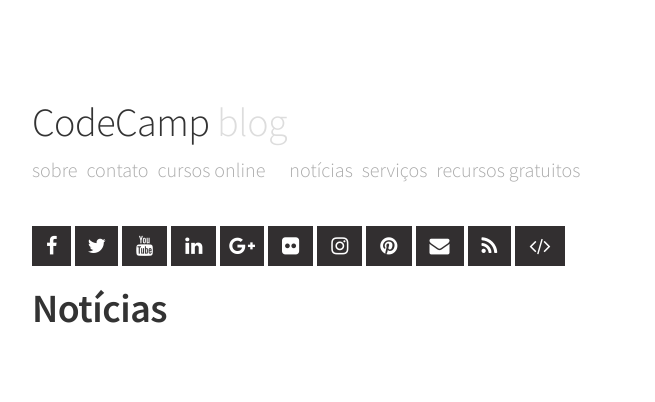
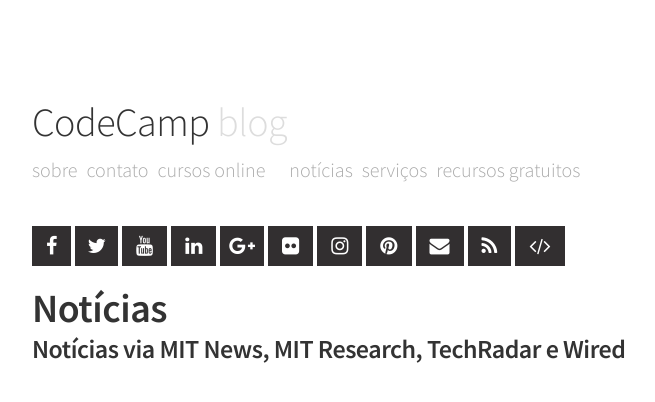
Before and after one commit to snvas/snvas.github.io, a Jekyll site: the page built from noticias.md, in a window 1280 px wide. Shown: the top 402 px of the page, without its empty margins (248-903 px from the left). Built offline with Jekyll 4.4.1, drawn with Linux system fonts in a browser that asks for light colours; nearby versions of some CDN libraries; comment, search, counter and statistics services are not loaded.

Commit message:
news google e outros

```diff
--- a/noticias.md
+++ b/noticias.md
@@ -4,19 +4,20 @@ title: Notícias
 permalink: /noticias/
 ---
 
+### Notícias via MIT News, MIT Research, TechRadar e Wired
 
 <!-- start sw-rss-feed code -->
 <script type="text/javascript">
 <!--
 rssfeed_url = new Array();
-rssfeed_url[0]="http://news.mit.edu/rss/feed"; rssfeed_url[1]="http://www.techradar.com/rss"; rssfeed_url[2]="http://news.mit.edu/rss/research"; rssfeed_url[3]="https://www.wired.com/category/design/feed/";
+rssfeed_url[0]="http://news.mit.edu/rss/feed"; rssfeed_url[1]="http://www.techradar.com/rss"; rssfeed_url[2]="http://news.mit.edu/rss/research"; rssfeed_url[3]="https://www.wired.com/category/design/feed/"; rssfeed_url[4]="http://gadgets.ndtv.com/rss/news"; rssfeed_url[5]="http://www.techrepublic.com/rssfeeds/articles/latest/"; rssfeed_url[6]="http://www.techtimes.com/rss/archives/mostpopular.xml"; rssfeed_url[7]="https://www.cnet.com/rss/news/"; rssfeed_url[8]="https://news.google.com/news?cf=all&hl=pt-BR&pz=1&ned=pt-BR_br&topic=t&output=rss";
 rssfeed_frame_width="100%";
 rssfeed_frame_height="1500";
 rssfeed_scroll="on";
 rssfeed_scroll_step="6";
 rssfeed_scroll_bar="off";
 rssfeed_target="_blank";
-rssfeed_font_size="14";
+rssfeed_font_size="16";
 rssfeed_font_face="";
 rssfeed_border="off";
 rssfeed_css_url="http://codecamp.com.br/css/main.css";
@@ -48,3 +49,21 @@ rssfeed_cache = "a9fbf6cf93803a3be7455bd80e8f2701";
 </script>
 <script type="text/javascript" src="http://feed.surfing-waves.com/js/rss-feed.js"></script>
 <!-- end sw-rss-feed code -->
+
+ <div style="width: 100%; margin-bottom: 25px;">
+   <!-- AddToAny BEGIN -->
+<div class="a2a_kit a2a_kit_size_32 a2a_default_style">
+<a class="a2a_dd" href="https://www.addtoany.com/share"></a>
+<a class="a2a_button_email"></a>
+<a class="a2a_button_facebook"></a>
+<a class="a2a_button_whatsapp"></a>
+<a class="a2a_button_twitter"></a>
+<a class="a2a_button_linkedin"></a>
+<a class="a2a_button_google_plus"></a>
+<a class="a2a_button_pinterest"></a>
+<a class="a2a_button_tumblr"></a>
+<a class="a2a_button_google_classroom"></a>
+</div>
+<script async src="https://static.addtoany.com/menu/page.js"></script>
+<!-- AddToAny END -->
+</div>
```
Also changed, not shown: other parts of noticias.md (+2 -2 lines).
